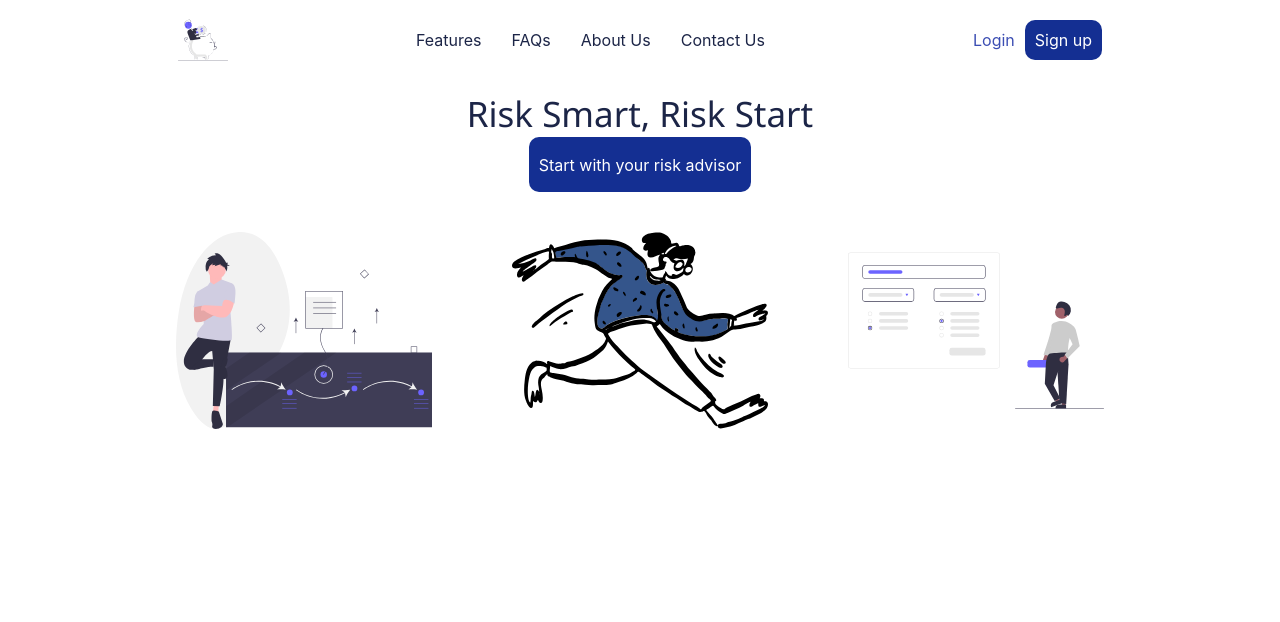
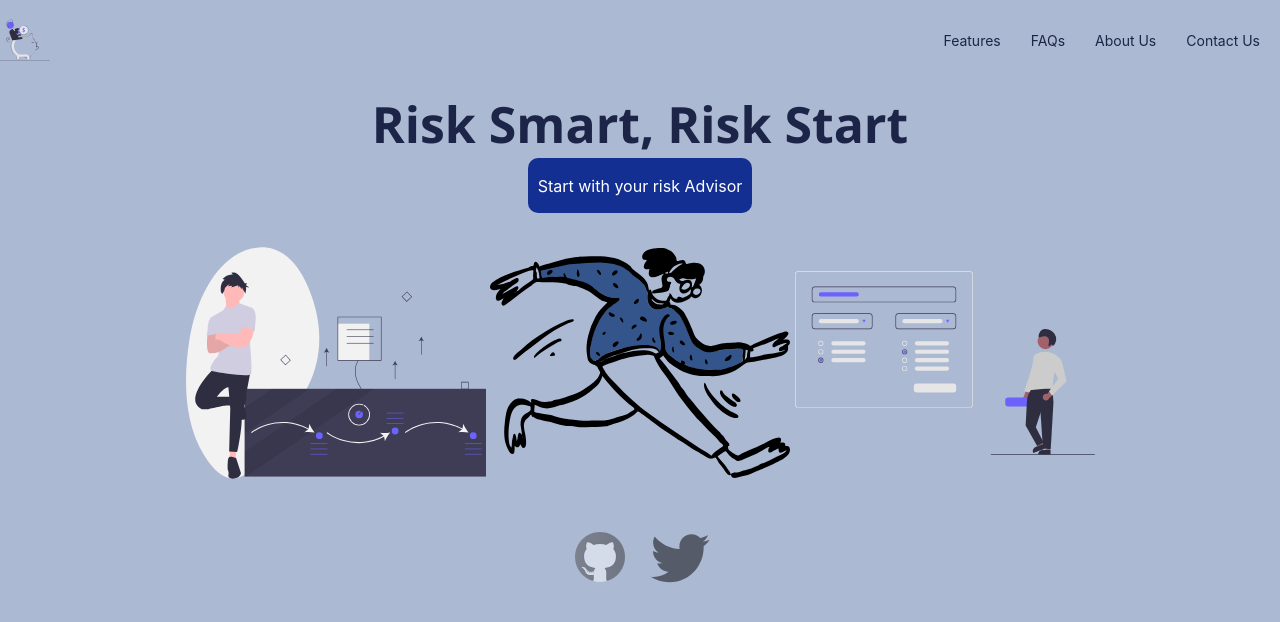
Before and after one commit to akanbiusman/trials, a plain HTML site: page index.html in a window 1280 px wide. Drawn offline with nearby package versions, Linux system fonts and the light colour scheme.

Commit message:
Add files via upload

```diff
--- a/index.html
+++ b/index.html
@@ -2,44 +2,44 @@
 <html lang="en">
 
 <head>
-    <meta charset="UTF-8">
-    <meta name="viewport" content="width=device-width, initial-scale=1.0">
+    <meta charset="UTF-8" />
+    <meta name="viewport" content="width=device-width, initial-scale=1.0" />
     <title>Document</title>
-    <script src="vue.js"></script>
-    <link rel="stylesheet" href="style.css">
+    <link rel="stylesheet" href="style.css" />
 </head>
 
 <body>
-
-        <div id="header">
-            <img src="./unDraw/undraw_Savings_re_eq4w.svg" width="50" height="50" alt="logo">
-
-            <ul class="nav">
+    <div id="header" class="myHeader">
+        <img src="./unDraw/undraw_Savings_re_eq4w.svg" alt="logo" width="50" height="50" />
+        <ul id="nav">
             <li><a href="#">Features</a></li>
             <li><a href="#">FAQs</a></li>
             <li><a href="#">About Us</a></li>
             <li><a href="#">Contact Us</a></li>
         </ul>
-
-            <p class="actions">
-                <a href="#" class="logIn">Login</a>
-                <a href="#" class="signUp">Sign up</a>
-            </p>
     </div>
 
     <div id="contents">
         <h2>Risk Smart, Risk Start</h2>
-            <p>Start with your risk advisor</p>
+        <p>Start with your risk Advisor</p>
         <div id="images">
-                <img src="./unDraw/undraw_investment_xv9d.svg" alt="risk">
-                <img src="./unDraw/open-doodles-sleek.svg" alt="risk">
-                <img src="./unDraw/undraw_settings_tab_mgiw.svg" alt="risk">
+            <img src="./unDraw/undraw_investment_xv9d.svg" alt="risk" height="300" width="300" />
+            <img src="./unDraw/open-doodles-sleek.svg" alt="risk" height="300" width="300" />
+            <img src="./unDraw/undraw_settings_tab_mgiw.svg" alt="risk" height="300" width="300" />
         </div>
     </div>
 
-    <script>
+    <div id="footer">
+            <a href="http://github.com/akanbiusman">
+                <img src="./unDraw/icons8-github.svg" alt="github" height="60" width="60" />
+            </a>
 
-    </script>
+            <a href="http://twitter.com/uuuusman">
+                <img src="./unDraw/icons8-twitter.svg" alt="twitter" height="60" width="60" />
+            </a>
+    </div>
+
+    <script src="script.js"></script>
 </body>
 
 </html>
--- /dev/null
+++ b/script.js
@@ -0,0 +1,17 @@
+// When the user scrolls the page, execute myFunction
+window.onscroll = function() {myFunction()};
+
+// Get the header
+var header = document.getElementById("header");
+
+// Get the offset position of the navbar
+var sticky = header.offsetTop;
+
+// Add the sticky class to the header when you reach its scroll position. Remove "sticky" when you leave the scroll position
+function myFunction() {
+  if (window.pageYOffset > sticky) {
+    header.classList.add("sticky");
+  } else {
+    header.classList.remove("sticky");
+  }
+}
--- a/style.css
+++ b/style.css
@@ -2,7 +2,7 @@
     padding: 0;
     margin: 0;
     color: #fff;
-    /* background: #acb9d3; */
+    background: #acb9d3;
     font-family: -apple-system,
     BlinkMacSystemFont,
     'Segoe UI',
@@ -22,26 +22,33 @@ a:active{
     font-weight: inherit;
 }
 
-#container{
-    padding: 10px;
-}
-
 #header{
     display: flex;
-    justify-content: space-evenly;
+    justify-content: space-between;
     align-items: center;
     height: 10vh;
 }
 
-.nav{
+.sticky{
+    position: fixed;
+    top: 0;
+    width: 100%;
+}
+
+.sticky + #contents{
+    padding-top: 102px;
+}
+
+#nav{
     list-style: none;
     display: flex;
 }
 
 li{
-   padding-right: 10px;
-   color: #1c2547;
-   display: inline-block;
+    padding-right: 10px;
+    display: inline-block;
+    color: #1c2547;
+    font-size: 14px;
 }
 
 a{
@@ -49,52 +56,24 @@ a{
     text-decoration: none;
 }
 
-.actions{
+#contents{
     display: flex;
+    justify-content: center;
+    align-items: center;
+    flex-direction: column;
 }
 
-.actions > a.signUp{
-    background: #142f92;
-    color: #fff;
-    border-radius: 10px;
-}
-
-.actions > a.signUp:hover{
-    color: #fff;
-    border-radius: 10px;
-}
-.actions > a.logIn{
-    color: #3c4eb3;
-    background: #fff;
-    border-radius: 10px;
-}
-
-.actions > a.logIn:hover{
-    color: #fff;
-    background: #142f92;
-    transition: .5s ease-in-out;
-    border-radius: 10px;
-}
-
-#contents{
-    height: 100vh;
-    display: flex;
-    align-items: center;
-    flex-direction: column;
-    padding: 10px;
-}
-
-#contents > h2 {
-    /* padding: 20px; */
-    font-size: 35px;
-    font-family: 'Segoe UI',
-    Tahoma, Geneva, Verdana, sans-serif;
-    font-weight: 500;
+#contents > h2{
+    padding-top: 10px;
+    text-align: center;
+    font-family: 'Segoe UI', Tahoma, Geneva, Verdana, sans-serif;
     color: #1c2547;
+    font-size: 50px;
 }
 
 #contents > p{
     font-size: 16px;
+    text-align: center;
     color:#fff;
     display: flex;
     align-items: center;
@@ -105,22 +84,20 @@ a{
     background: #142f92;
 }
 
-#images{
-    display: flex;
-    align-items: stretch;
-    justify-content: center;
+img{
+    display: inline-block;
 }
 
-#images > img{
-    padding: 40px;
-    width: 20%;
-    min-width: 20vw;
+#footer{
+    display: flex;
+    justify-content: center;
+    align-items: center;
 }
 
-@media only screen
-  and (min-device-width: 375px)
-  and (max-device-width: 812px)
-  and (-webkit-min-device-pixel-ratio: 3) {
+#footer > a > img{
+    opacity: 0.5;
+}
 
-
+#footer > a > img:hover{
+    opacity: 0.2;
 }
```
Also changed, not shown: unDraw/icons8-github.svg (added), unDraw/icons8-twitter.svg (added). Lines whose indentation alone changed are shown as unchanged.
